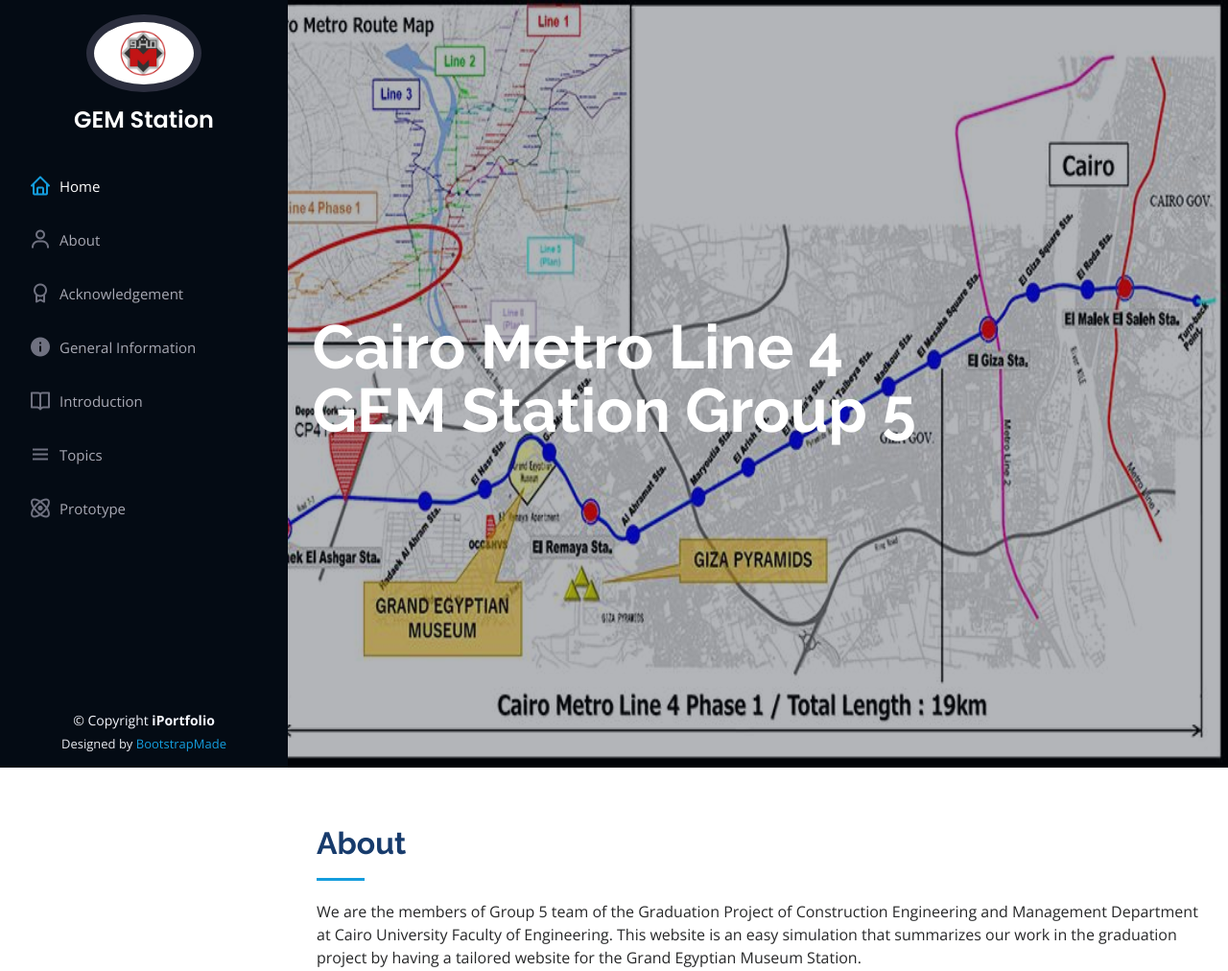
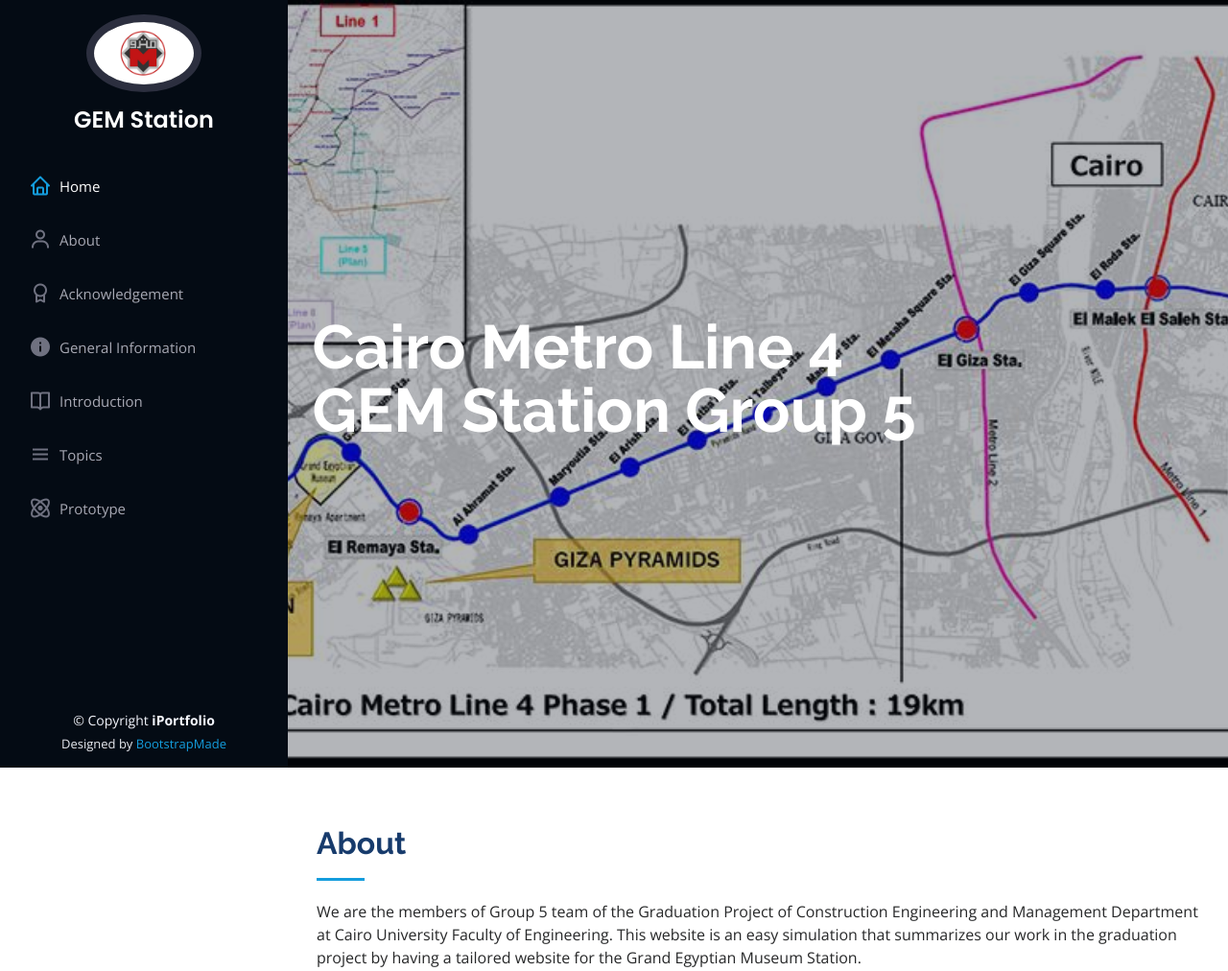
Before and after one commit to sami-m-g/gems, a Flask app: page / in a window 1280 px wide. Shown: the top 1012 px of the page at 96% size. Run offline with Flask 2, Linux system fonts and the light colour scheme; some libraries are stand-ins or nearby versions.

Commit message:
Reverted metro-map background change

```diff
--- a/static/css/style.css
+++ b/static/css/style.css
@@ -241,9 +241,8 @@
 #hero {
   width: 100%;
   height: 100vh;
-  background: url("../img/metro-map.jpg") right center;
-  background-repeat: no-repeat;
-  background-size: 80% 100%;
+  background: url("../img/metro-map.jpg") top center;
+  background-size: cover;
 }
 
 #hero:before {
```
